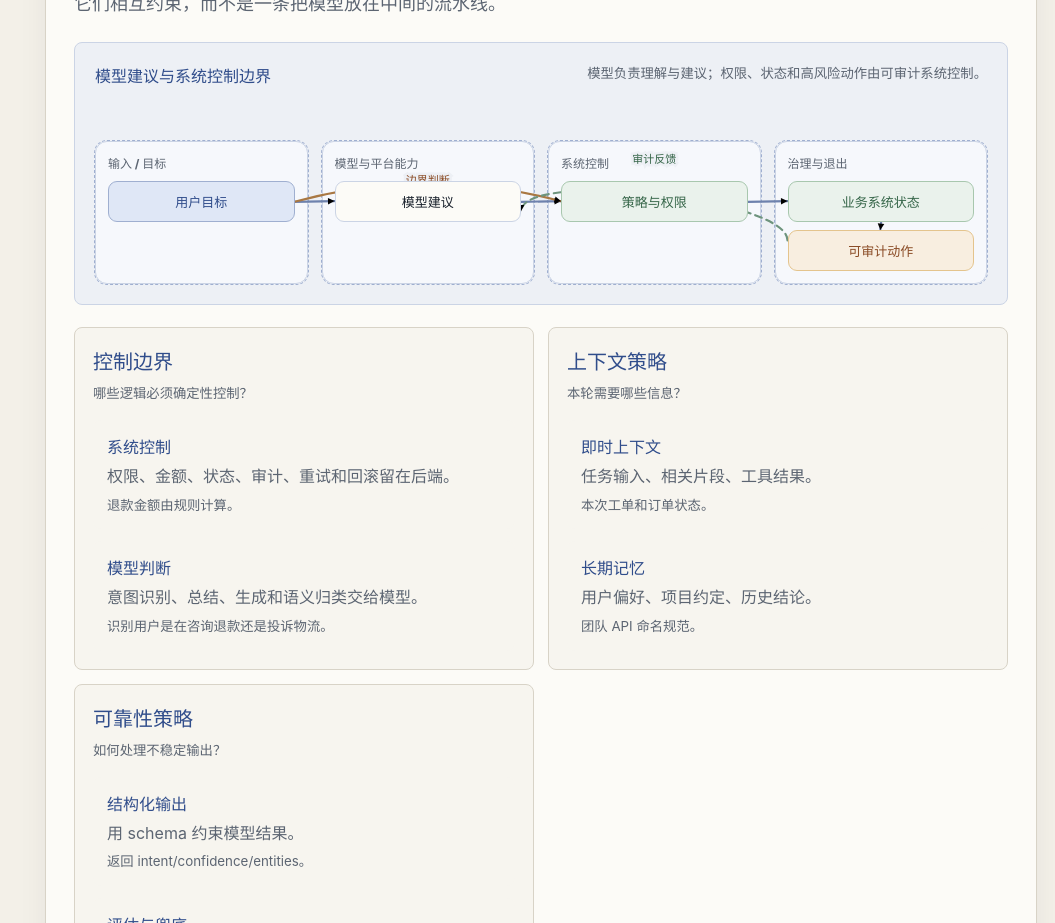
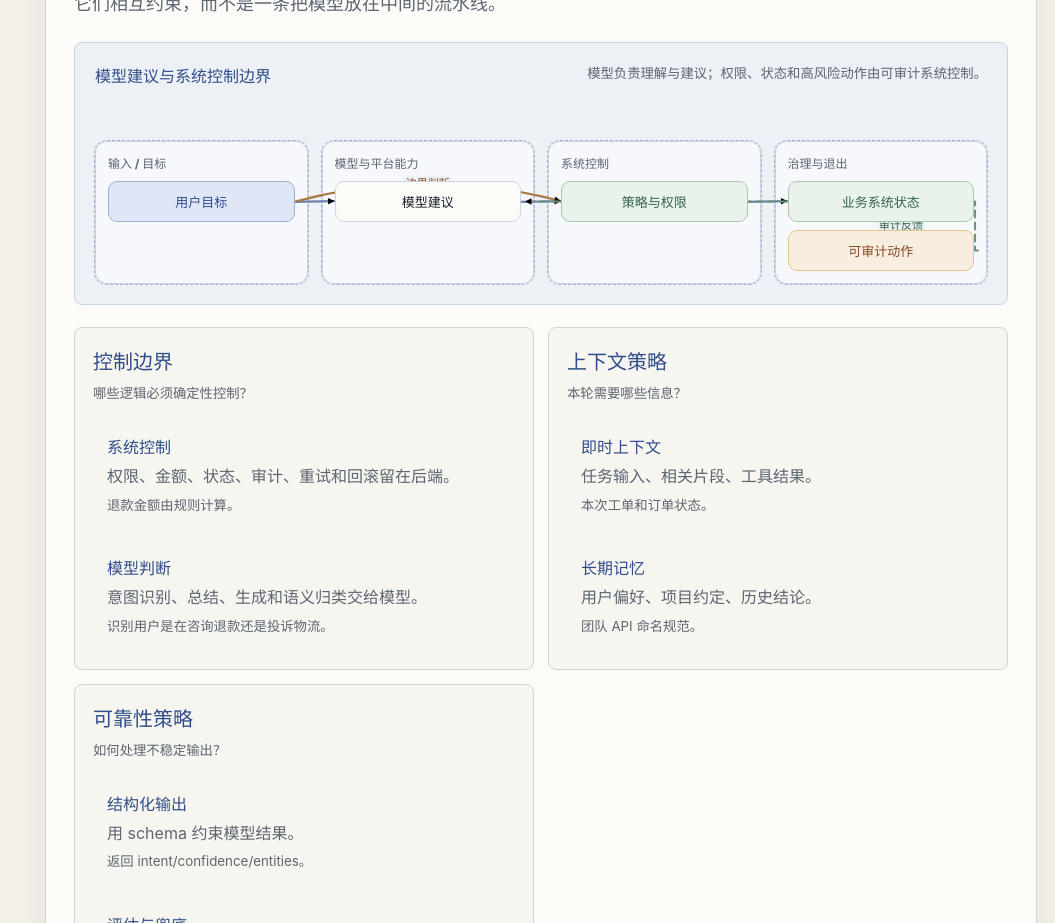
Before and after one commit to ilovex1314/study-ai, a React (Vite) app in the folder apps/interactive-lessons/: page /day01/series in a window 1280 px wide. Shown: the part 3620-4543 px from the top of the page, without its empty margins (225-1280 px from the left). Built offline with nearby package versions, Linux system fonts and the light colour scheme.

Commit message:
视觉：避免架构反馈线与文案重叠

```diff
--- a/apps/interactive-lessons/src/components/ArchitectureDiagram.tsx
+++ b/apps/interactive-lessons/src/components/ArchitectureDiagram.tsx
@@ -28,6 +28,20 @@ function NodeView({ node }: { node: ArchitectureNode }) {
 }
 
 function edgePath(edge: ArchitectureEdge, from: DOMRect, to: DOMRect, canvas: DOMRect) {
+  if (edge.relation === "feedback" || edge.relation === "dependency") {
+    const startX = from.right - canvas.left + 4;
+    const startY = from.top - canvas.top + from.height / 2;
+    const endX = to.right - canvas.left + 4;
+    const endY = to.top - canvas.top + to.height / 2;
+    const railX = Math.min(canvas.width - 12, Math.max(startX, endX) + 26);
+
+    return {
+      labelX: Math.max(42, railX - 52),
+      labelY: (startY + endY) / 2,
+      path: `M ${startX} ${startY} H ${railX} V ${endY} H ${endX}`
+    };
+  }
+
   const fromCenterX = from.left - canvas.left + from.width / 2;
   const fromCenterY = from.top - canvas.top + from.height / 2;
   const toCenterX = to.left - canvas.left + to.width / 2;
@@ -42,15 +56,6 @@ function edgePath(edge: ArchitectureEdge, from: DOMRect, to: DOMRect, canvas: DO
   const endY = toCenterY - deltaY * toScale;
   const midX = (startX + endX) / 2;
   const midY = (startY + endY) / 2;
-
-  if (edge.relation === "feedback" || edge.relation === "dependency") {
-    const lift = Math.max(34, Math.abs(startX - endX) * 0.16);
-    return {
-      labelX: midX,
-      labelY: Math.min(startY, endY) - lift - 6,
-      path: `M ${startX} ${startY} C ${startX} ${startY - lift}, ${endX} ${endY - lift}, ${endX} ${endY}`
-    };
-  }
 
   if (edge.relation === "branch" || edge.relation === "guard") {
     const offset = Math.max(18, Math.abs(startY - endY) * 0.18);
@@ -77,7 +82,7 @@ function ConnectorLayer({ edges, nodes, paths, width, height }: { edges: Archite
         edge,
         labelX: 0,
         labelY: 0,
-        path: `M 0 ${index * 10} L 20 ${index * 10}`
+        path: edge.relation === "feedback" || edge.relation === "dependency" ? `M 0 ${index * 10} H 20 V ${index * 10 + 10} H 4` : `M 0 ${index * 10} L 20 ${index * 10}`
       })),
     [edges]
   );
--- a/apps/interactive-lessons/src/styles.css
+++ b/apps/interactive-lessons/src/styles.css
@@ -196,6 +196,7 @@
   fill: #49639a;
   font-size: 11px;
   font-weight: 850;
+  dominant-baseline: middle;
 }
 
 .architecture-connector[data-relation="feedback"] path,
@@ -222,6 +223,11 @@
 .architecture-connector[data-relation="feedback"] text,
 .architecture-connector[data-relation="dependency"] text {
   fill: #356548;
+}
+
+.architecture-connector[data-relation="feedback"] .architecture-connector-label,
+.architecture-connector[data-relation="dependency"] .architecture-connector-label {
+  text-anchor: end;
 }
 
 .architecture-connector[data-relation="branch"] text,
```
Also changed, not shown: 7 other files (tests, documents, lock files or other folders).
